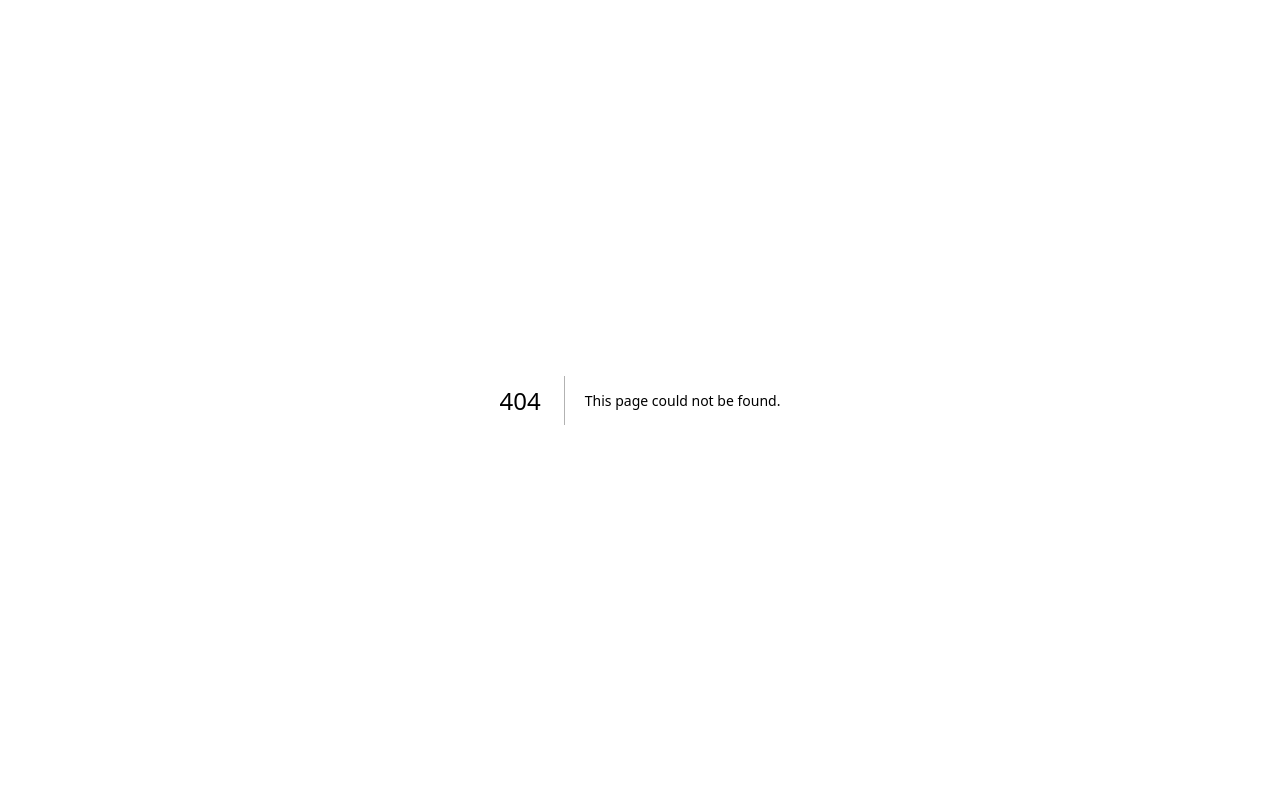
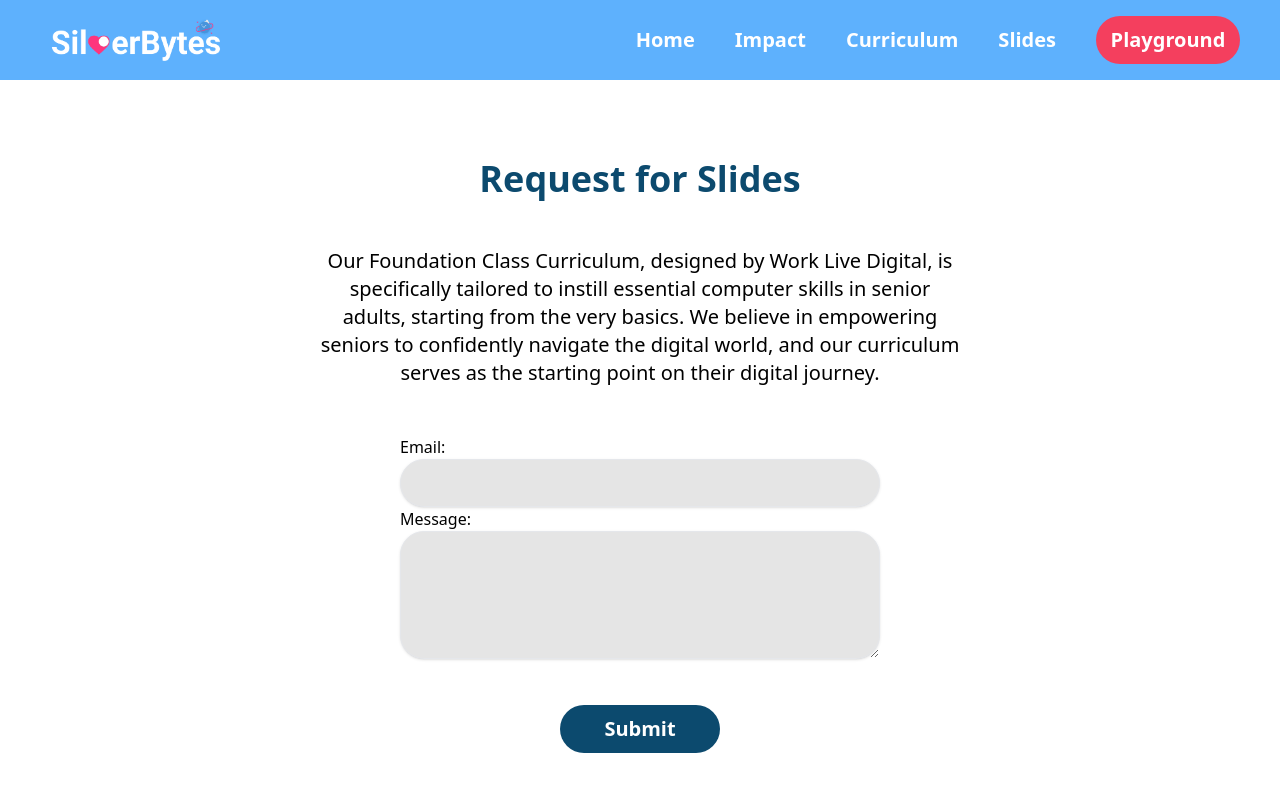
Before and after one commit to eugenetangkj/computereasylah, a Next.js app: page /slides in a window 1280 px wide. Before the commit this address had no page. Shown: the top 800 px of the page. Built offline with nearby package versions, Linux system fonts and the light colour scheme; a web font is replaced by a local one.

Commit message:
add slides

```diff
--- a/components/landing/Hero.tsx
+++ b/components/landing/Hero.tsx
@@ -2,7 +2,7 @@ import TeachingImage from "@/assets/teaching_image.png"
 
 const Hero = () => {
   return (
-    <div className="relative bg-cover bg-teaching-image w-full h-screen ">
+    <div className="relative bg-cover bg-teaching-image w-full h-screen overflow-x-auto">
       <div className="absolute bottom-0 w-full text-5xl font-semibold text-white p-24 text-center bg-black bg-opacity-50">
         Equipping senior adults with the confidence and skills to use a computer.
       </div>
--- a/constants/index.js
+++ b/constants/index.js
@@ -12,7 +12,7 @@ export const navLinks = [
     title: "Curriculum",
   },
   {
-    id: "",
+    id: "slides",
     title: "Slides",
   },
   {
--- a/pages/Landing.tsx
+++ b/pages/Landing.tsx
@@ -3,7 +3,7 @@ import Logo from "@/assets/Logo.png";
 import WLDLogo from "@/assets/WLDLogo.png";
 import Image from "next/image";
 import Footer from "@/components/Footer";
-import Hero from "@/components/landing/Hero";
+import TeachingImage from "@/assets/teaching_image.png";
 import ResourceIcon1 from "@/assets/resource_icon_1.png";
 import ResourceIcon2 from "@/assets/resource_icon_2.png";
 import ResourceIcon3 from "@/assets/resource_icon_3.png";
@@ -43,12 +43,23 @@ const Resource = (props: any) => {
   );
 };
 
+const Hero = () => {
+  return (
+    <div className="relative bg-cover bg-teaching-image h-screen overflow-x-hidden">
+      <div className="absolute bottom-0 w-full text-5xl font-semibold text-white p-24 text-center bg-black bg-opacity-50">
+        Equipping senior adults with the confidence and skills to use a computer.
+      </div>
+    </div>
+  );
+};
+
+
 const Landing = () => {
   return (
     <div>
       <Navbar />
       <Hero />
-      <div className="flex flex-col justify-center items-center text-center bg-white w-screen overflow-y-hidden">
+      <div className="flex flex-col justify-center items-center text-center bg-white w-screen overflow-x-auto">
         <Intro
           title="About SilverBytes"
           text="SilverBytes is an initiative in collaboration with Work Live Digital to
--- a/pages/curriculum.tsx
+++ b/pages/curriculum.tsx
@@ -5,6 +5,7 @@ import NextLink from "next/link";
 import Logo from "@/assets/Logo.png";
 import Image from "next/image";
 import { curriculumInfo } from "@/constants";
+import Footer from "@/components/Footer";
 
 interface CurriculumProps {
   // Define your props if needed
@@ -77,6 +78,7 @@ const Curriculum: React.FC<CurriculumProps> = (props) => {
           })}
         </div>
       </div>
+      <Footer />
     </div>
   );
 };
--- /dev/null
+++ b/pages/slides.tsx
@@ -0,0 +1,87 @@
+import { useState } from "react";
+
+import Text from "@/common/Text";
+import Title from "@/common/Title";
+import Footer from "@/components/Footer";
+import Navbar from "@/components/Navbar";
+
+interface SlidesProps {
+  // Define your component's props here
+}
+
+interface TextFieldProps {
+  label: string;
+  value: string;
+  onChange: (newValue: string) => void;
+  className?: string;
+}
+
+const TextField: React.FC<TextFieldProps> = ({ label, value, onChange, className }) => {
+  const handleChange = (event: React.ChangeEvent<HTMLInputElement>) => {
+    const newValue = event.target.value;
+    onChange(newValue);
+  };
+
+  return (
+    <div className="text-left">
+      <label htmlFor={label}>{label}:</label>
+      <input
+        type="text"
+        id={label}
+        className={`shadow appearance-none border rounded-2xl bg-neutral-200 w-full py-2 px-3 text-gray-700 leading-tight focus:outline-none focus:bg-neutral-300 focus:border-neutral-400 first-letter:${className}`}
+        value={value}
+        onChange={handleChange}
+      />
+    </div>
+  );
+};
+
+const Slides: React.FC<SlidesProps> = (props) => {
+  const [email, setEmail] = useState<string>(""); // Initialize the email state with an empty string
+  const [message, setMessage] = useState<string>(""); // Initialize the message state with an empty string
+  const handleEmailChange = (event: React.ChangeEvent<HTMLInputElement>) => {
+    setEmail(event.target.value);
+  };
+
+  const handleMessageChange = (event: React.ChangeEvent<HTMLTextAreaElement>) => {
+    setMessage(event.target.value);
+  };
+
+  return (
+    <div className="overflow-x-auto">
+      <Navbar />
+      <div className="flex flex-col justify-center items-center text-center bg-white w-screen h-screen overflow-y-hidden">
+        <div className="mx-auto w-1/2 mb-24">
+          <div className="mb-12"><Title text="Request for Slides" className="text-sky-900 my-12" />
+          <Text content="Our Foundation Class Curriculum, designed by Work Live Digital, is specifically tailored to instill essential computer skills in senior adults, starting from the very basics. We believe in empowering seniors to confidently navigate the digital world, and our curriculum serves as the starting point on their digital journey." />
+          </div>
+          <div className="mx-auto w-3/4 ">
+            <div className="text-left">
+              <label htmlFor="email">Email:</label>
+              <input
+                type="text"
+                className="shadow appearance-none border rounded-full bg-neutral-200 w-full py-2 px-3 text-gray-700 leading-tight focus:outline-none focus:bg-neutral-300 focus:border-neutral-400 first-letter h-12"
+                value={email}
+                onChange={handleEmailChange}
+              />
+              <div className="text-left">
+                <label htmlFor="message">Message:</label>
+                <textarea
+                  className="shadow appearance-none border rounded-3xl bg-neutral-200 w-full py-2 px-3 text-gray-700 leading-tight focus:outline-none focus:bg-neutral-300 focus:border-neutral-400 first-letter h-32"
+                  value={message}
+                  onChange={handleMessageChange}
+                />
+              </div>
+            </div>
+            <button className="w-40 h-12 bg-sky-900 rounded-full text-white font-semibold text-xl mt-10">
+              Submit
+            </button>
+          </div>
+        </div>
+      </div>
+      <Footer />
+    </div>
+  );
+};
+
+export default Slides;
```
